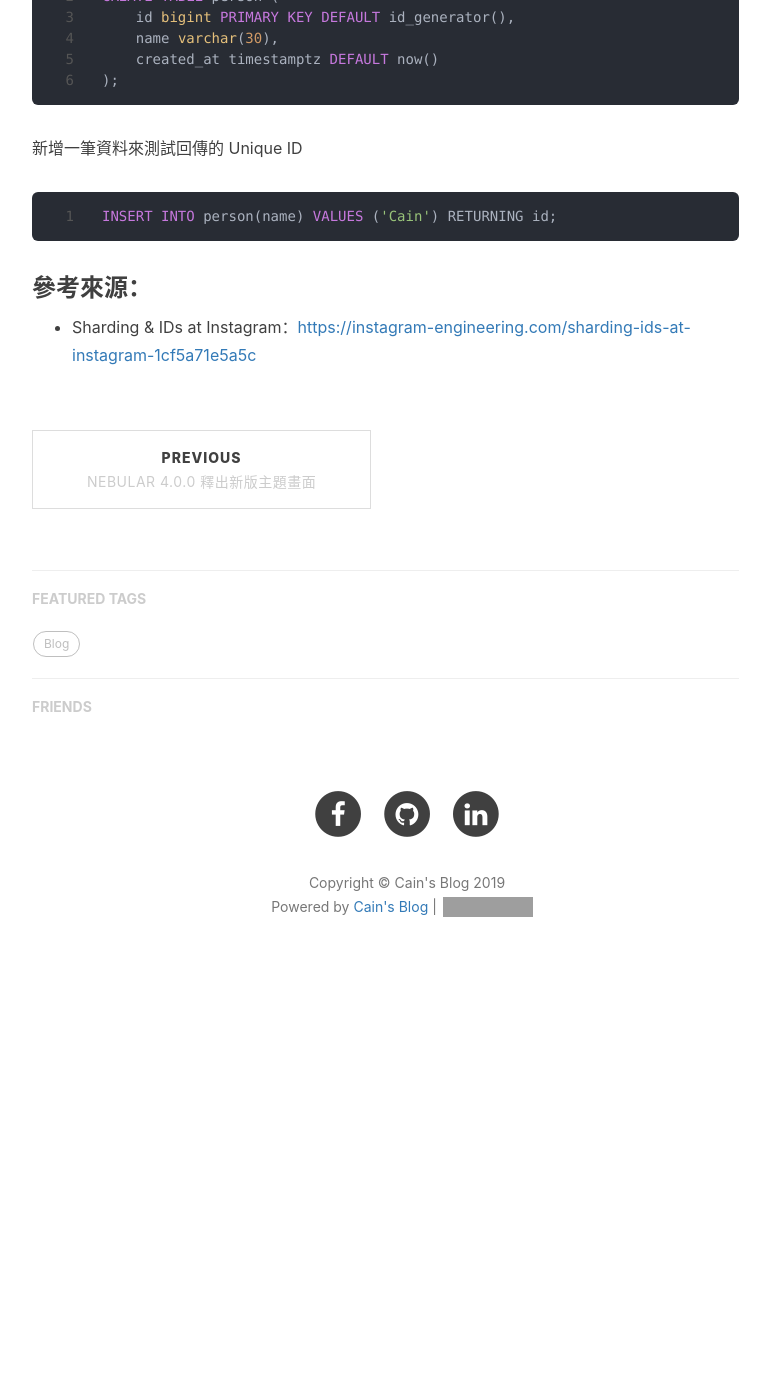
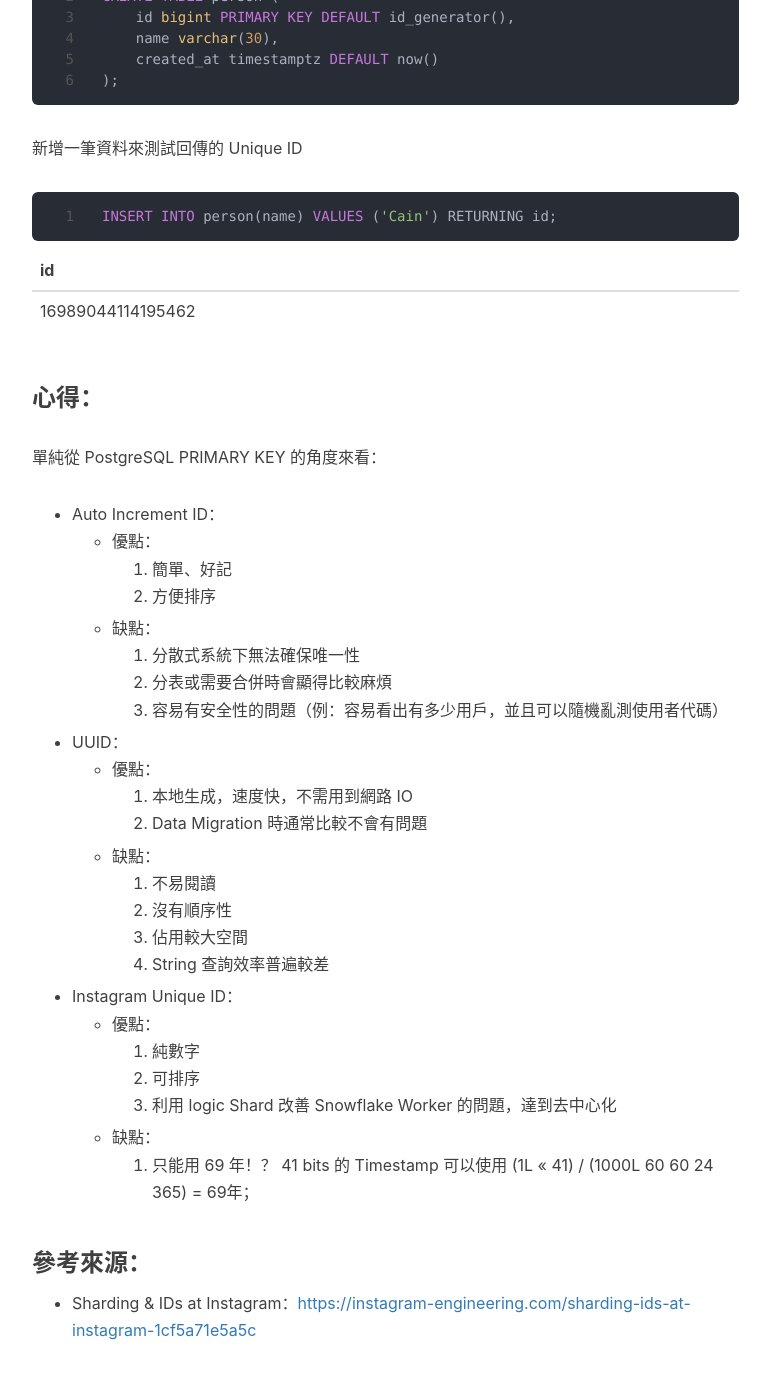
Before and after one commit to cain19811028/cain19811028.github.io, a Jekyll site: the page built from _posts/2019-06-06-instagram_unique_id.markdown, in a window 1280 px wide and 1400 px high, scrolled down 2162 px. Shown: the top 1379 px of the window, without its empty margins (233-1003 px from the left). Built offline with Jekyll 4.4.1, drawn with Linux system fonts in a browser that asks for light colours; nearby versions of some CDN libraries; comment, search, counter and statistics services are not loaded; before the commit the page ends 3173 px from its top, so only the background shows below that; grey boxes are pictures that could not be loaded.

Commit message:
feat: add something

````diff
--- a/_posts/2019-06-06-instagram_unique_id.markdown
+++ b/_posts/2019-06-06-instagram_unique_id.markdown
@@ -72,6 +72,41 @@ CREATE TABLE person (
 INSERT INTO person(name) VALUES ('Cain') RETURNING id;
 ```
 
+| id  |
+| --- |
+| 16989044114195462 |
+
+### 心得：
+
+單純從 PostgreSQL PRIMARY KEY 的角度來看：
+
+ - Auto Increment ID：
+   - 優點：
+     1. 簡單、好記
+     2. 方便排序
+   - 缺點：
+     1. 分散式系統下無法確保唯一性
+     2. 分表或需要合併時會顯得比較麻煩
+     3. 容易有安全性的問題（例：容易看出有多少用戶，並且可以隨機亂測使用者代碼）
+
+ - UUID：
+   - 優點：
+     1. 本地生成，速度快，不需用到網路 IO
+     2. Data Migration 時通常比較不會有問題
+   - 缺點：
+     1. 不易閱讀
+     2. 沒有順序性
+     3. 佔用較大空間
+     4. String 查詢效率普遍較差
+
+ - Instagram Unique ID：
+   - 優點：
+     1. 純數字
+     2. 可排序
+     3. 利用 logic Shard 改善 Snowflake Worker 的問題，達到去中心化
+   - 缺點：
+     1. 只能用 69 年！？ 41 bits 的 Timestamp 可以使用 (1L << 41) / (1000L 60 60 24 365) = 69年；
+
 ### 參考來源：
 
  - Sharding & IDs at Instagram：[https://instagram-engineering.com/sharding-ids-at-instagram-1cf5a71e5a5c](https://instagram-engineering.com/sharding-ids-at-instagram-1cf5a71e5a5c)
````
